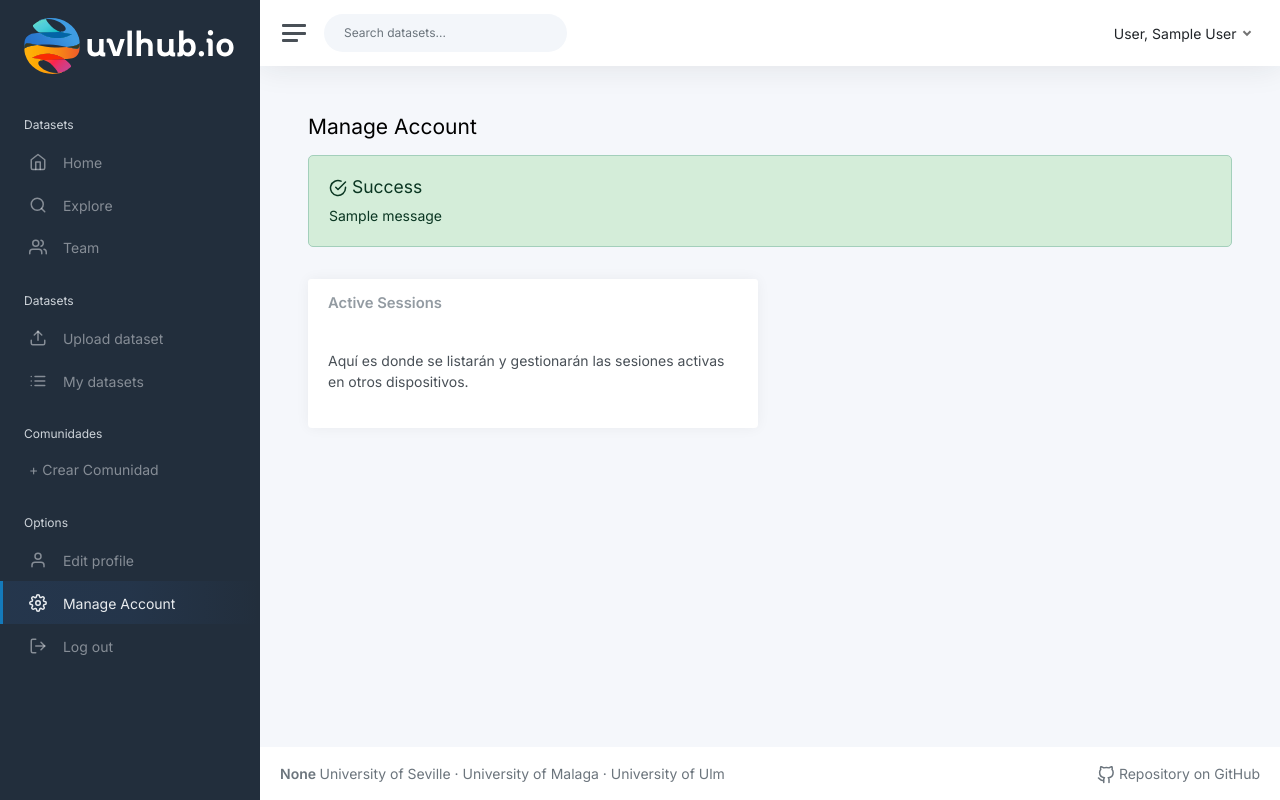
After one commit to EGC-1/cerveza-hub-2, a Flask app: page /profile/manage_account in a window 1280 px wide. The commit adds this page. Run offline with Flask 3, Linux system fonts and the light colour scheme; a user stored in the database is signed in; tables that the repository leaves empty hold one stand-in row (values such as "Sample post"); one stand-in notice (Sample message) is shown; parts of the project's set-up code (start-up, migrations or seed data) failed here and were passed over; some libraries are stand-ins or nearby versions.

Commit message:
feat: Nueva vista

```diff
--- a/app/modules/profile/routes.py
+++ b/app/modules/profile/routes.py
@@ -28,6 +28,24 @@ def edit_profile():
     return render_template("profile/edit.html", form=form)
 
 
+@profile_bp.route("/profile/manage_account", methods=["GET", "POST"])
+@login_required
+def manage_account():
+    auth_service = AuthenticationService()
+    profile = auth_service.get_authenticated_user_profile
+    if not profile:
+        return redirect(url_for("public.index"))
+
+    form = UserProfileForm()
+
+    if request.method == "POST":
+        service = UserProfileService()
+        result, errors = service.update_profile(profile.id, form)
+        return service.handle_service_response(
+            result, errors, "profile.edit_profile", "Profile updated successfully", "profile/edit.html", form
+        )
+    return render_template("profile/manage_account.html", form=form)
+
 @profile_bp.route("/profile/summary")
 @login_required
 def my_profile():
--- /dev/null
+++ b/app/modules/profile/templates/profile/manage_account.html
@@ -0,0 +1,54 @@
+{% extends "base_template.html" %}
+
+{% block title %}Manage Account{% endblock %}
+
+{% block content %}
+
+    <h1 class="h3 mb-3">Manage Account</h1>
+
+    {% with messages = get_flashed_messages(with_categories=true) %}
+      {% if messages %}
+        {% for category, message in messages %}
+          <div class="row">
+            <div class="col-12 mb-3">
+              <div class="alert alert-{{ category }}" role="alert">
+                <div class="alert-message">
+                  {% if category == 'success' %}
+                    <h4 class="alert-heading"><i class="align-middle" data-feather="check-circle"></i> Success</h4>
+                  {% elif category == 'error' %}
+                    <h4 class="alert-heading"><i class="align-middle" data-feather="x-circle"></i> Error</h4>
+                  {% endif %}
+                  <p style="margin-bottom: 0px">{{ message }}</p>
+                </div>
+              </div>
+            </div>
+          </div>
+        {% endfor %}
+      {% endif %}
+    {% endwith %}
+
+    <div class="row">
+
+        <div class="col-12 col-lg-6">
+            <div class="card">
+                <div class="card-header">
+                    <h5 class="card-title mb-0">Active Sessions</h5>
+                </div>
+                <div class="card-body">
+                    <p>Aquí es donde se listarán y gestionarán las sesiones activas en otros dispositivos.</p>
+                </div>
+            </div>
+
+            {% if error %}
+                <div class="mt-3">
+                    <p style="color: red;"><strong>Error:</strong> {{ error }}</p>
+                </div>
+            {% endif %}
+
+        </div>
+    </div>
+{% endblock %}
+
+{% block scripts %}
+    <script src="{{ url_for('profile.scripts') }}"></script>
+{% endblock %}
--- a/app/templates/base_template.html
+++ b/app/templates/base_template.html
@@ -145,6 +145,13 @@ chico sundermann">
                         <a class="sidebar-link" href="{{ url_for('profile.edit_profile') }}">
                             <i class="align-middle" data-feather="user"></i> <span
                                  class="align-middle">Edit profile</span>
+                        </a>
+                    </li>
+
+                    <li class="sidebar-item {{ 'active' if request.endpoint == 'profile.manage_account' else '' }}">
+                        <a class="sidebar-link" href="{{ url_for('profile.manage_account') }}">
+                            <i class="align-middle" data-feather="settings"></i> <span
+                                 class="align-middle">Manage Account</span>
                         </a>
                     </li>
 
```
